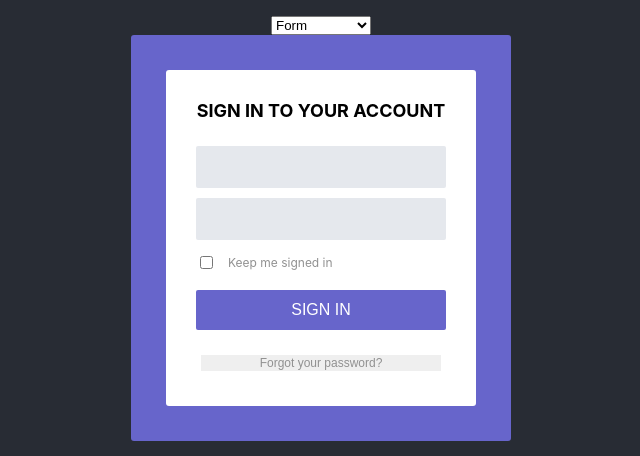
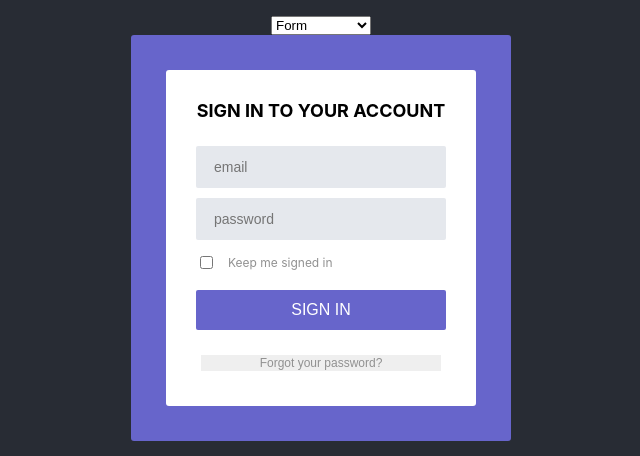
Before and after one commit to Stolyar100/learn-react-app, a React (Create React App) app: page / in a window 1280 px wide. Shown: the part 304-760 px from the top of the page, without its empty margins (319-959 px from the left). Built offline with nearby package versions, Linux system fonts and the light colour scheme.

Commit message:
Rewrited code with using Formick

```diff
--- a/src/TaskSelector.js
+++ b/src/TaskSelector.js
@@ -2,7 +2,7 @@ import React, { Component } from 'react';
 import Task1 from './components/task1/Task1';
 import ComponentA from './components/task2/ComponentA';
 import Todo from './components/todo/Todo';
-import Form from './components/form/Form';
+import {SignInForm} from './components/form/Form';
 
 export default class TaskSelector extends Component {
     constructor(props) {
@@ -34,7 +34,7 @@ export default class TaskSelector extends Component {
                 currentComponent = <Todo />;
                 break;
             case '4':
-                currentComponent = <Form />;
+                currentComponent = <SignInForm />;
                 break;
             default:
                 currentComponent = <h3>Something wentWrong</h3>;
--- a/src/components/form/Form.js
+++ b/src/components/form/Form.js
@@ -1,23 +1,52 @@
 import React from 'react';
+import { withFormik, Form, Field } from 'formik';
+import Yup from 'yup';
 
 import './Form.css';
 
-export default function Form() {
+const FormLayout = ({ values }) => {
     return (
         <div className="form">
-            <form className="form__block">
+            <Form className="form__block">
                 <h3 className="form__title">Sign in to your account</h3>
-                <input type="email" className="form__input form__email" />
-                <input type="password" className="form__input form__password" />
-                <div className="form__checkbox-block">
-                    <input className="form__checkbox" type="checkbox" />
+                <Field
+                    type="email"
+                    name="email"
+                    className="form__input form__email"
+                    placeholder="email"
+                />
+                <Field
+                    type="password"
+                    name="password"
+                    className="form__input form__password"
+                    placeholder="password"
+                />
+                <label className="form__checkbox-block">
+                    <Field
+                        type="checkbox"
+                        name="keepSignIn"
+                        className="form__checkbox"
+                    />
                     <p className="form__description">Keep me signed in</p>
-                </div>
+                </label>
                 <button className="form_sign-btn">Sign in</button>
                 <button className="form__description form_forgot-btn">
                     Forgot your password?
                 </button>
-            </form>
+            </Form>
         </div>
     );
-}
+};
+
+export const SignInForm = withFormik({
+    mapPropsToValues() {
+        return {
+            email: '',
+            password: '',
+            keepSignIn: false,
+        };
+    },
+    handleSubmit(values) {
+        console.log(values);
+    },
+})(FormLayout);
```
